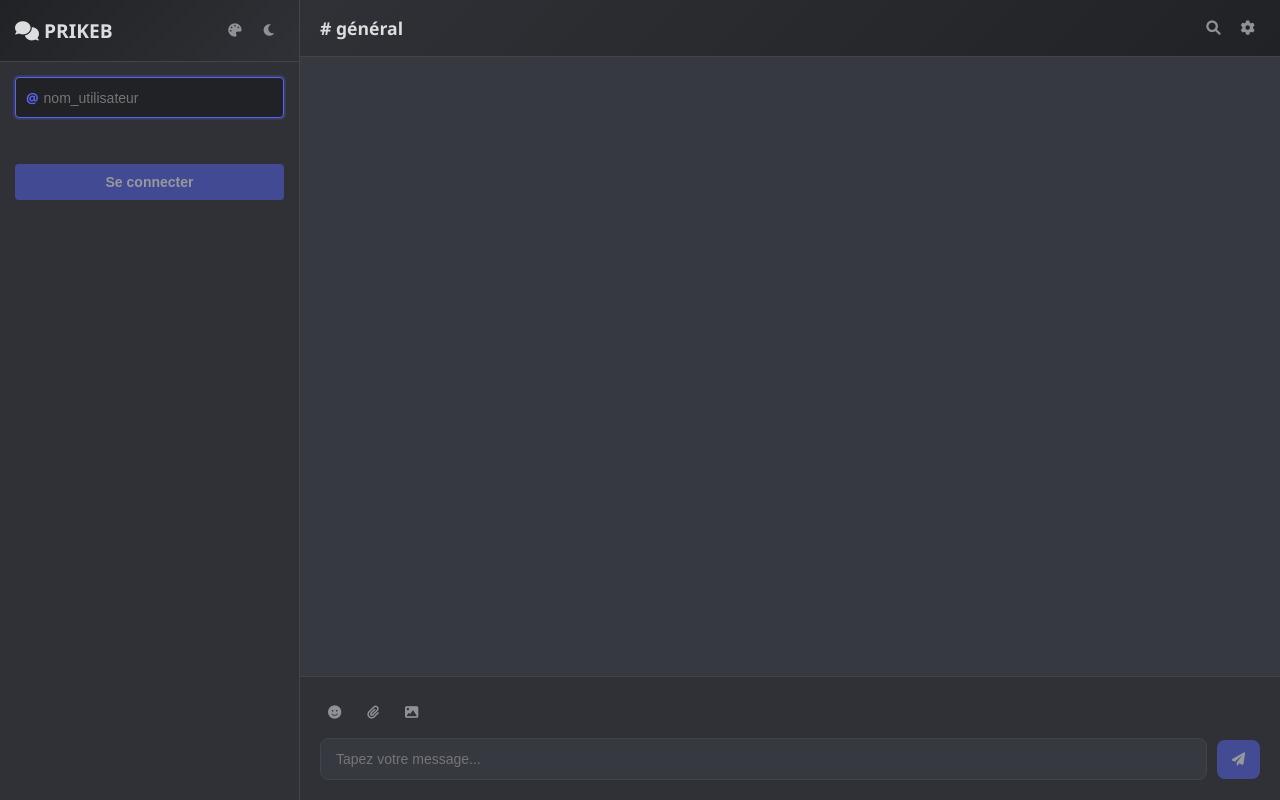
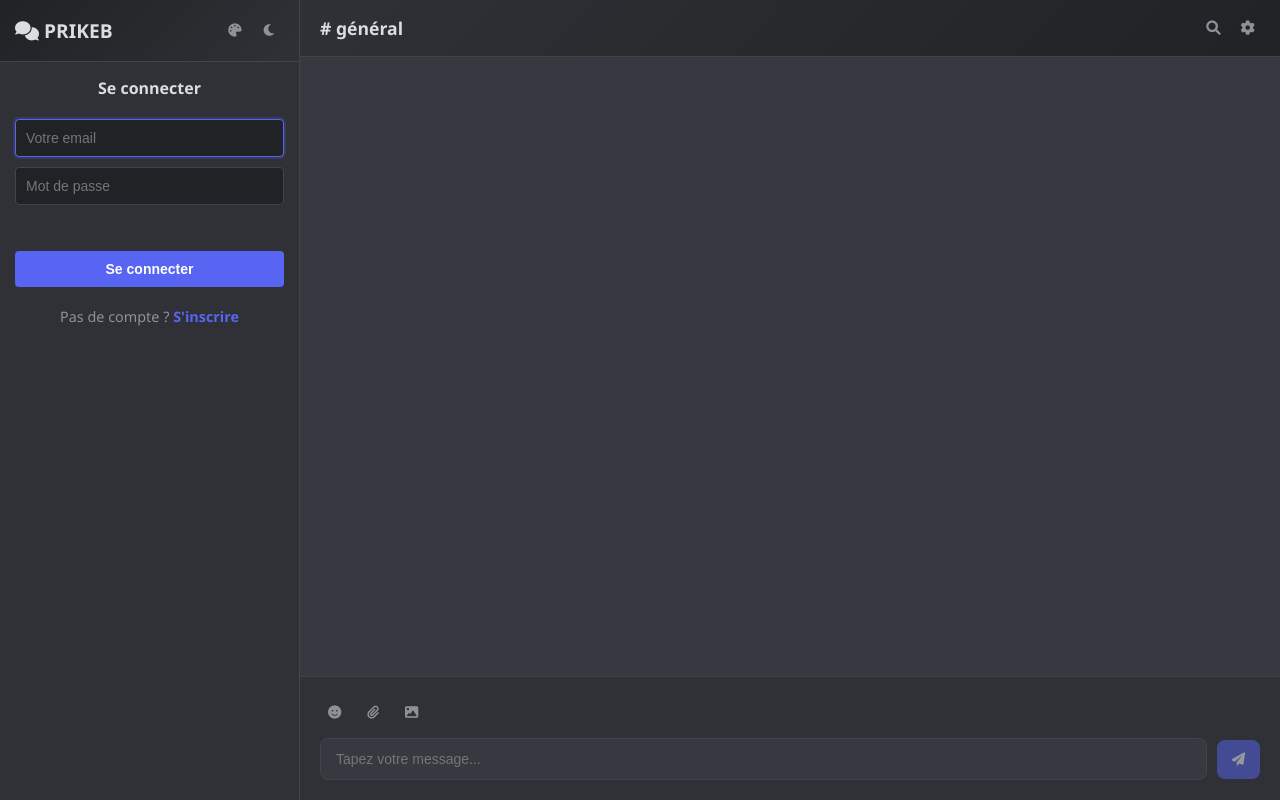
Before and after one commit to Kokeb5/SpanishAshamedParameter, a Flask app: page / in a window 1280 px wide. Run offline with Flask 3, Linux system fonts and the light colour scheme; some libraries are stand-ins or nearby versions.

Commit message:
Add user registration and login functionality to the application
Introduce user authentication with registration and login features. This includes adding email and password fields to the User model, implementing backend validation for user inputs, hashing passwords, and updating the frontend to handle both login and registration forms. The `join_user` event has been renamed to `register_user` to reflect its new purpose. CSS styling for authentication elements has also been updated.

Replit-Commit-Author: Agent
Replit-Commit-Session-Id: 64c37cd2-f8ae-496f-bdfc-2b2c837ac9ae
Replit-Commit-Checkpoint-Type: full_checkpoint
Replit-Commit-Screenshot-Url: https://storage.googleapis.com/screenshot-production-us-central1/b269f484-a0fd-4d78-895a-fab9aa9af710/64c37cd2-f8ae-496f-bdfc-2b2c837ac9ae/gXcaYTn

```diff
--- a/main.py
+++ b/main.py
@@ -25,11 +25,14 @@ os.makedirs(app.config['UPLOAD_FOLDER'], exist_ok=True)
 class User(db.Model):
     id = db.Column(db.Integer, primary_key=True)
     username = db.Column(db.String(80), unique=True, nullable=False)
+    email = db.Column(db.String(120), unique=True, nullable=False)
+    password_hash = db.Column(db.String(128), nullable=False)
     avatar = db.Column(db.String(200), default='default.png')
     status = db.Column(db.String(20), default='offline')
     last_seen = db.Column(db.DateTime, default=datetime.datetime.utcnow)
     bio = db.Column(db.Text, default='')
     created_at = db.Column(db.DateTime, default=datetime.datetime.utcnow)
+    verified = db.Column(db.Boolean, default=True)  # Simplified for now
 
 class Room(db.Model):
     id = db.Column(db.Integer, primary_key=True)
@@ -162,45 +165,86 @@ def handle_disconnect():
         if session_id in user_rooms:
             del user_rooms[session_id]
 
-@socketio.on('join_user')
-def handle_join_user(data):
+@socketio.on('register_user')
+def handle_register_user(data):
     username = data.get('username', '').strip()
+    email = data.get('email', '').strip().lower()
+    password = data.get('password', '').strip()
 
-    # Validation du nom d'utilisateur
-    if not username:
-        emit('error', {'message': 'Nom d\'utilisateur requis'})
+    # Validation des données
+    if not username or not email or not password:
+        emit('error', {'message': 'Tous les champs sont requis'})
         return
 
     if not username.startswith('@'):
         emit('error', {'message': 'Le nom d\'utilisateur doit commencer par @'})
         return
 
-    if len(username) < 3:  # @ + au moins 2 caractères
-        emit('error', {'message': 'Le nom d\'utilisateur doit contenir au moins 2 caractères après @'})
+    if len(username) < 3 or len(username) > 20:
+        emit('error', {'message': 'Le nom d\'utilisateur doit contenir entre 2 et 19 caractères après @'})
         return
 
-    if len(username) > 20:  # @ + 19 caractères max
-        emit('error', {'message': 'Le nom d\'utilisateur ne peut pas dépasser 19 caractères après @'})
+    # Validation email
+    import re
+    if not re.match(r'^[a-zA-Z0-9._%+-]+@[a-zA-Z0-9.-]+\.[a-zA-Z]{2,}$', email):
+        emit('error', {'message': 'Adresse email invalide'})
         return
 
-    # Vérifier les caractères autorisés
-    username_part = username[1:]  # Sans le @
-    if not username_part.replace('_', '').replace('-', '').isalnum():
-        emit('error', {'message': 'Seules les lettres, chiffres, _ et - sont autorisés'})
+    if len(password) < 6:
+        emit('error', {'message': 'Le mot de passe doit contenir au moins 6 caractères'})
         return
 
     # Vérifier l'unicité
-    existing_user = User.query.filter(User.username.ilike(username)).first()
-    if existing_user and existing_user.status == 'online':
-        emit('error', {'message': 'Ce nom d\'utilisateur est déjà utilisé par un utilisateur connecté'})
+    existing_user = User.query.filter(
+        (User.username.ilike(username)) | (User.email.ilike(email))
+    ).first()
+
+    if existing_user:
+        if existing_user.email.lower() == email:
+            emit('error', {'message': 'Cette adresse email est déjà utilisée. Un compte par personne seulement.'})
+        else:
+            emit('error', {'message': 'Ce nom d\'utilisateur est déjà pris'})
         return
 
-    # Créer ou récupérer l'utilisateur
-    user = User.query.filter_by(username=username).first()
+    # Créer l'utilisateur
+    import hashlib
+    password_hash = hashlib.sha256(password.encode()).hexdigest()
+
+    user = User(
+        username=username,
+        email=email,
+        password_hash=password_hash
+    )
+    db.session.add(user)
+    db.session.commit()
+
+    emit('registration_success', {
+        'message': 'Compte créé avec succès ! Vous pouvez maintenant vous connecter.'
+    })
+
+@socketio.on('login_user')
+def handle_login_user(data):
+    email = data.get('email', '').strip().lower()
+    password = data.get('password', '').strip()
+
+    if not email or not password:
+        emit('error', {'message': 'Email et mot de passe requis'})
+        return
+
+    # Vérifier les identifiants
+    import hashlib
+    password_hash = hashlib.sha256(password.encode()).hexdigest()
+
+    user = User.query.filter_by(email=email, password_hash=password_hash).first()
+
     if not user:
-        user = User(username=username)
-        db.session.add(user)
-        db.session.commit()
+        emit('error', {'message': 'Email ou mot de passe incorrect'})
+        return
+
+    # Vérifier si déjà connecté
+    if user.status == 'online':
+        emit('error', {'message': 'Ce compte est déjà connecté sur un autre appareil'})
+        return
 
     # Mettre à jour le statut
     user.status = 'online'
@@ -219,6 +263,7 @@ def handle_join_user(data):
     emit('user_joined', {
         'user_id': user.id,
         'username': user.username,
+        'email': user.email,
         'avatar': user.avatar,
         'bio': user.bio
     })
--- a/static/css/style.css
+++ b/static/css/style.css
@@ -139,12 +139,22 @@ body {
     color: white;
 }
 
-/* Section de connexion */
-.login-section {
+/* Section d'authentification */
+.auth-section {
     padding: 15px;
+}
+
+.login-form, .register-form {
     display: flex;
     flex-direction: column;
     gap: 10px;
+}
+
+.login-form h4, .register-form h4 {
+    margin-bottom: 10px;
+    color: var(--text-color);
+    font-size: 1em;
+    text-align: center;
 }
 
 .username-input-container {
@@ -164,7 +174,25 @@ body {
     user-select: none;
 }
 
-.login-section input {
+.auth-section input[type="email"],
+.auth-section input[type="password"] {
+    padding: 10px;
+    border: 1px solid var(--border-color);
+    border-radius: 4px;
+    background: var(--tertiary-bg);
+    color: var(--text-color);
+    font-size: 14px;
+    outline: none;
+    transition: border-color 0.3s ease;
+}
+
+.auth-section input[type="email"]:focus,
+.auth-section input[type="password"]:focus {
+    border-color: var(--primary-color);
+    box-shadow: 0 0 0 2px rgba(88, 101, 242, 0.2);
+}
+
+.register-form input {
     flex: 1;
     padding: 10px 10px 10px 5px;
     border: none;
@@ -179,22 +207,40 @@ body {
     box-shadow: 0 0 0 2px rgba(88, 101, 242, 0.2);
 }
 
-.username-status {
+.auth-status {
     font-size: 0.8em;
     margin: 5px 0;
     min-height: 16px;
+    text-align: center;
 }
 
-.username-status.available {
+.auth-status.success {
     color: var(--accent-color);
 }
 
-.username-status.taken {
+.auth-status.error {
     color: var(--danger-color);
 }
 
-.username-status.invalid {
-    color: var(--warning-color);
+.auth-status.info {
+    color: var(--primary-color);
+}
+
+.auth-switch {
+    text-align: center;
+    font-size: 0.9em;
+    color: var(--secondary-text);
+    margin: 10px 0 0 0;
+}
+
+.auth-switch a {
+    color: var(--primary-color);
+    text-decoration: none;
+    font-weight: 600;
+}
+
+.auth-switch a:hover {
+    text-decoration: underline;
 }
 
 .primary-btn {
--- a/static/js/chat.js
+++ b/static/js/chat.js
@@ -10,11 +10,25 @@ let selectedIcon = null;
 
 // Éléments DOM
 const elements = {
+    // Authentification
+    authSection: document.getElementById('authSection'),
+    loginForm: document.getElementById('loginForm'),
+    registerForm: document.getElementById('registerForm'),
+
     // Connexion
-    loginSection: document.getElementById('loginSection'),
-    usernameInput: document.getElementById('usernameInput'),
-    usernameStatus: document.getElementById('usernameStatus'),
-    joinBtn: document.getElementById('joinBtn'),
+    loginEmail: document.getElementById('loginEmail'),
+    loginPassword: document.getElementById('loginPassword'),
+    loginStatus: document.getElementById('loginStatus'),
+    loginBtn: document.getElementById('loginBtn'),
+    showRegister: document.getElementById('showRegister'),
+
+    // Inscription
+    registerUsername: document.getElementById('registerUsername'),
+    registerEmail: document.getElementById('registerEmail'),
+    registerPassword: document.getElementById('registerPassword'),
+    registerStatus: document.getElementById('registerStatus'),
+    registerBtn: document.getElementById('registerBtn'),
+    showLogin: document.getElementById('showLogin'),
 
     // Profil
     userProfile: document.getElementById('userProfile'),
@@ -191,9 +205,32 @@ function closeIconSelector() {
     });
 }
 
-// Validation du nom d'utilisateur
+// Gestion de l'authentification
+function showLoginForm() {
+    elements.loginForm.style.display = 'block';
+    elements.registerForm.style.display = 'none';
+    clearAuthStatus();
+}
+
+function showRegisterForm() {
+    elements.loginForm.style.display = 'none';
+    elements.registerForm.style.display = 'block';
+    clearAuthStatus();
+}
+
+function clearAuthStatus() {
+    elements.loginStatus.textContent = '';
+    elements.loginStatus.className = 'auth-status';
+    elements.registerStatus.textContent = '';
+    elements.registerStatus.className = 'auth-status';
+}
+
+function validateEmail(email) {
+    const re = /^[a-zA-Z0-9._%+-]+@[a-zA-Z0-9.-]+\.[a-zA-Z]{2,}$/;
+    return re.test(email);
+}
+
 function validateUsername(username) {
-    // Supprimer @ s'il est déjà présent
     const cleanUsername = username.startsWith('@') ? username.slice(1) : username;
 
     if (!cleanUsername || cleanUsername.length < 2) {
@@ -211,27 +248,68 @@ function validateUsername(username) {
     return { valid: true, username: '@' + cleanUsername };
 }
 
-function checkUsernameAvailability(username) {
-    // Vérifier la disponibilité côté client d'abord
-    fetch('/api/users')
-        .then(r => r.json())
-        .then(users => {
-            const exists = users.some(user => user.username.toLowerCase() === username.toLowerCase());
+function handleLogin() {
+    const email = elements.loginEmail.value.trim();
+    const password = elements.loginPassword.value.trim();
 
-            if (exists) {
-                elements.usernameStatus.textContent = 'Ce nom d\'utilisateur est déjà pris';
-                elements.usernameStatus.className = 'username-status taken';
-                elements.joinBtn.disabled = true;
-            } else {
-                elements.usernameStatus.textContent = 'Nom d\'utilisateur disponible';
-                elements.usernameStatus.className = 'username-status available';
-                elements.joinBtn.disabled = false;
-            }
-        })
-        .catch(() => {
-            elements.usernameStatus.textContent = '';
-            elements.usernameStatus.className = 'username-status';
-        });
+    if (!email || !password) {
+        elements.loginStatus.textContent = 'Veuillez remplir tous les champs';
+        elements.loginStatus.className = 'auth-status error';
+        return;
+    }
+
+    if (!validateEmail(email)) {
+        elements.loginStatus.textContent = 'Adresse email invalide';
+        elements.loginStatus.className = 'auth-status error';
+        return;
+    }
+
+    elements.loginStatus.textContent = 'Connexion en cours...';
+    elements.loginStatus.className = 'auth-status info';
+    elements.loginBtn.disabled = true;
+
+    socket.emit('login_user', { email, password });
+}
+
+function handleRegister() {
+    const username = elements.registerUsername.value.trim();
+    const email = elements.registerEmail.value.trim();
+    const password = elements.registerPassword.value.trim();
+
+    if (!username || !email || !password) {
+        elements.registerStatus.textContent = 'Veuillez remplir tous les champs';
+        elements.registerStatus.className = 'auth-status error';
+        return;
+    }
+
+    const usernameValidation = validateUsername(username);
+    if (!usernameValidation.valid) {
+        elements.registerStatus.textContent = usernameValidation.message;
+        elements.registerStatus.className = 'auth-status error';
+        return;
+    }
+
+    if (!validateEmail(email)) {
+        elements.registerStatus.textContent = 'Adresse email invalide';
+        elements.registerStatus.className = 'auth-status error';
+        return;
+    }
+
+    if (password.length < 6) {
+        elements.registerStatus.textContent = 'Le mot de passe doit contenir au moins 6 caractères';
+        elements.registerStatus.className = 'auth-status error';
+        return;
+    }
+
+    elements.registerStatus.textContent = 'Création du compte...';
+    elements.registerStatus.className = 'auth-status info';
+    elements.registerBtn.disabled = true;
+
+    socket.emit('register_user', {
+        username: usernameValidation.username,
+        email,
+        password
+    });
 }
 
 // Recherche d'utilisateurs
@@ -560,44 +638,30 @@ function searchMessages() {
     });
 }
 
-// Event Listeners
-elements.joinBtn.onclick = () => {
-    const inputValue = elements.usernameInput.value.trim();
-    const validation = validateUsername(inputValue);
+// Event Listeners pour l'authentification
+elements.showRegister.onclick = (e) => {
+    e.preventDefault();
+    showRegisterForm();
+};
 
-    if (validation.valid) {
-        socket.emit('join_user', { username: validation.username });
-    } else {
-        elements.usernameStatus.textContent = validation.message;
-        elements.usernameStatus.className = 'username-status invalid';
-        elements.joinBtn.disabled = true;
+elements.showLogin.onclick = (e) => {
+    e.preventDefault();
+    showLoginForm();
+};
+
+elements.loginBtn.onclick = handleLogin;
+elements.registerBtn.onclick = handleRegister;
+
+// Gestion des touches Entrée
+elements.loginPassword.onkeypress = (e) => {
+    if (e.key === 'Enter') {
+        handleLogin();
     }
 };
 
-elements.usernameInput.oninput = (e) => {
-    const inputValue = e.target.value.trim();
-    const validation = validateUsername(inputValue);
-
-    if (!inputValue) {
-        elements.usernameStatus.textContent = '';
-        elements.usernameStatus.className = 'username-status';
-        elements.joinBtn.disabled = true;
-        return;
-    }
-
-    if (!validation.valid) {
-        elements.usernameStatus.textContent = validation.message;
-        elements.usernameStatus.className = 'username-status invalid';
-        elements.joinBtn.disabled = true;
-    } else {
-        // Vérifier la disponibilité
-        checkUsernameAvailability(validation.username);
-    }
-};
-
-elements.usernameInput.onkeypress = (e) => {
-    if (e.key === 'Enter' && !elements.joinBtn.disabled) {
-        elements.joinBtn.click();
+elements.registerPassword.onkeypress = (e) => {
+    if (e.key === 'Enter') {
+        handleRegister();
     }
 };
 
@@ -740,7 +804,7 @@ socket.on('request_user_info', () => {
 socket.on('user_joined', (data) => {
     currentUser = data;
     elements.currentUsername.textContent = data.username;
-    elements.loginSection.style.display = 'none';
+    elements.authSection.style.display = 'none';
     elements.userProfile.style.display = 'block';
     elements.roomsSection.style.display = 'block';
     elements.usersSection.style.display = 'block';
@@ -751,6 +815,19 @@ socket.on('user_joined', (data) => {
     socket.emit('join_room', { room: 'general' });
 
     showNotification('Bienvenue sur PRIKEB', `Connecté en tant que ${data.username}`, 'success');
+});
+
+socket.on('registration_success', (data) => {
+    elements.registerStatus.textContent = data.message;
+    elements.registerStatus.className = 'auth-status success';
+    elements.registerBtn.disabled = false;
+
+    // Basculer vers le formulaire de connexion après 2 secondes
+    setTimeout(() => {
+        showLoginForm();
+        elements.loginEmail.value = elements.registerEmail.value;
+        showNotification('Inscription réussie', 'Vous pouvez maintenant vous connecter', 'success');
+    }, 2000);
 });
 
 socket.on('room_joined', (data) => {
@@ -826,8 +903,22 @@ setInterval(() => {
     }
 }, 5000);
 
-// Initialiser l'état du bouton
-elements.joinBtn.disabled = true;
+// Initialiser l'état des boutons
+elements.loginBtn.disabled = false;
+elements.registerBtn.disabled = false;
 
-// Focus sur le champ nom d'utilisateur au chargement
-elements.usernameInput.focus();
+// Gérer les erreurs d'authentification
+socket.on('error', (data) => {
+    if (elements.loginForm.style.display !== 'none') {
+        elements.loginStatus.textContent = data.message;
+        elements.loginStatus.className = 'auth-status error';
+        elements.loginBtn.disabled = false;
+    } else {
+        elements.registerStatus.textContent = data.message;
+        elements.registerStatus.className = 'auth-status error';
+        elements.registerBtn.disabled = false;
+    }
+});
+
+// Focus sur le champ email au chargement
+elements.loginEmail.focus();
--- a/templates/index.html
+++ b/templates/index.html
@@ -32,14 +32,31 @@
                 </div>
             </div>
 
-            <!-- Connexion -->
-            <div class="login-section" id="loginSection">
-                <div class="username-input-container">
-                    <span class="username-prefix">@</span>
-                    <input type="text" id="usernameInput" placeholder="nom_utilisateur" maxlength="19">
+            <!-- Authentification -->
+            <div class="auth-section" id="authSection">
+                <!-- Connexion -->
+                <div class="login-form" id="loginForm">
+                    <h4>Se connecter</h4>
+                    <input type="email" id="loginEmail" placeholder="Votre email" required>
+                    <input type="password" id="loginPassword" placeholder="Mot de passe" required>
+                    <div class="auth-status" id="loginStatus"></div>
+                    <button id="loginBtn" class="primary-btn">Se connecter</button>
+                    <p class="auth-switch">Pas de compte ? <a href="#" id="showRegister">S'inscrire</a></p>
                 </div>
-                <div class="username-status" id="usernameStatus"></div>
-                <button id="joinBtn" class="primary-btn">Se connecter</button>
+
+                <!-- Inscription -->
+                <div class="register-form" id="registerForm" style="display: none;">
+                    <h4>Créer un compte</h4>
+                    <div class="username-input-container">
+                        <span class="username-prefix">@</span>
+                        <input type="text" id="registerUsername" placeholder="nom_utilisateur" maxlength="19" required>
+                    </div>
+                    <input type="email" id="registerEmail" placeholder="Votre email" required>
+                    <input type="password" id="registerPassword" placeholder="Mot de passe (6 caractères min)" required>
+                    <div class="auth-status" id="registerStatus"></div>
+                    <button id="registerBtn" class="primary-btn">Créer le compte</button>
+                    <p class="auth-switch">Déjà un compte ? <a href="#" id="showLogin">Se connecter</a></p>
+                </div>
             </div>
 
             <!-- Salles de chat -->
```
